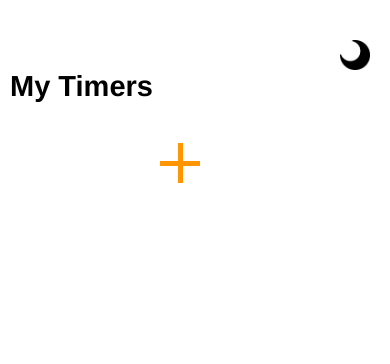
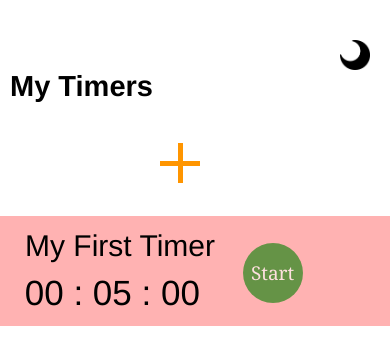
Before and after one commit to hadar-g/TimeBox, a React Native app: screen / in a window 390 px wide. Shown: the top 364 px of the page. Built offline with nearby package versions, Linux system fonts and the light colour scheme.

Commit message:
add default first timer

```diff
--- a/components/TimerInput.js
+++ b/components/TimerInput.js
@@ -72,7 +72,7 @@ const TimerInput = (props) => {
             setModalVisible(false)
 
             props.onAddTimer({
-                id: uuidv4(),
+                key: uuidv4(),
                 title: timerNameInput,
                 seconds: secondsInput,
                 minutes: minsInput,
--- a/screens/FlatScreen.js
+++ b/screens/FlatScreen.js
@@ -8,7 +8,16 @@ import { v4 as uuidv4 } from 'uuid';
 
 export default function FlatScreen() {
 
-  const[timersArray, setTimersArray] = useState([])
+  const[timersArray, setTimersArray] = useState([
+    {
+      key: uuidv4(),
+      title: "My First Timer",
+      seconds: 0,
+      minutes: 5,
+      hours: 0,
+      timerColorChosen: 'rgb(255,0,0)'
+    }
+  ])
   const[index, setIndex] = useState(0)
   const[isDarkMode, setIsDarkMode] = useState(false)
 
@@ -46,7 +55,7 @@ export default function FlatScreen() {
          return(
 
           <FlatTimer
-            key = {timerObject.id}
+            key = {timerObject.key}
             s = {timerObject.seconds}
             m = {timerObject.minutes}
             h ={timerObject.hours}
```
